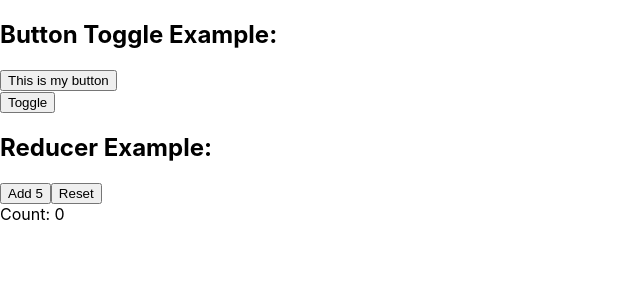
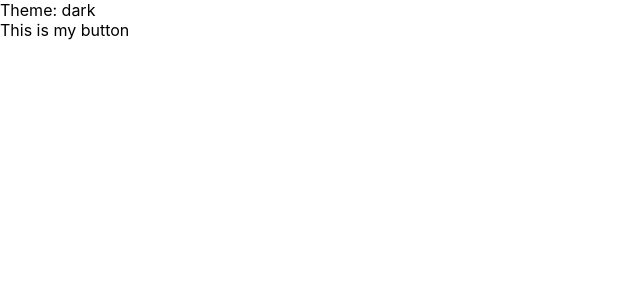
Before and after one commit to thepkpawankumar/learn-react-with-typescript, a React (Create React App) app: page / in a window 1280 px wide. Shown: the top 300 px of the page, without its empty margins (0-640 px from the left). Built offline with nearby package versions, Linux system fonts and the light colour scheme.

Commit message:
useContext with typescript

```diff
--- a/public/index.html
+++ b/public/index.html
@@ -29,6 +29,7 @@
   <body>
     <noscript>You need to enable JavaScript to run this app.</noscript>
     <div id="root"></div>
+    <div id="another-root"></div>
     <!--
       This HTML file is a template.
       If you open it directly in the browser, you will see an empty page.
--- /dev/null
+++ b/src/AnotherApp.tsx
@@ -0,0 +1,16 @@
+
+import { MyButton, ExampleContext } from "./components";
+
+function AnotherApp() {
+
+  return (
+
+    <>
+    <ExampleContext />
+    <MyButton title="This is my button"  />
+
+    </>
+  );
+}
+
+export default AnotherApp;
--- /dev/null
+++ b/src/components/ExampleContext.tsx
@@ -0,0 +1,21 @@
+import React, { createContext, useContext, useState } from 'react'
+
+type Props = {}
+
+type Theme = "dark" | "light" | "system";
+
+const ThemeContext = createContext("system");
+
+const useGetTheme = () => useContext(ThemeContext);
+
+export const ExampleContext = (props: Props) => {
+
+   const [theme, setTheme] = useState<Theme>("dark");
+  return (
+    <ThemeContext.Provider value={theme}>
+
+       <div>Theme: {theme}</div>
+
+    </ThemeContext.Provider>
+  )
+}
--- /dev/null
+++ b/src/components/MyButton.tsx
@@ -0,0 +1,11 @@
+import React from 'react'
+
+type Props = {
+    title: string
+}
+
+export  function MyButton({title}: Props) {
+  return (
+    <div>{title}</div>
+  )
+}
--- a/src/components/index.tsx
+++ b/src/components/index.tsx
@@ -1,2 +1,4 @@
 export {ButtonExample} from './ButtonExample';
 export {ReducerExample} from './ReducerExample';
+export {MyButton} from './MyButton';
+export {ExampleContext} from './ExampleContext';
--- a/src/hooks/index.tsx
+++ b/src/hooks/index.tsx
@@ -1,2 +1 @@
-export {useCounter} from './useCounter';
 export {useFormInput} from './useFormInput';
--- a/src/index.tsx
+++ b/src/index.tsx
@@ -2,16 +2,29 @@ import React from 'react';
 import ReactDOM from 'react-dom/client';
 import './index.css';
 import App from './App';
+import AnptherApp from './AnotherApp';
 import reportWebVitals from './reportWebVitals';
 
 const root = ReactDOM.createRoot(
   document.getElementById('root') as HTMLElement
 );
-root.render(
+
+const anotherRoot = ReactDOM.createRoot(
+  document.getElementById('another-root') as HTMLElement
+);
+
+// root.render(
+//   <React.StrictMode>
+//     <App />
+//   </React.StrictMode>
+// );
+
+anotherRoot.render(
   <React.StrictMode>
-    <App />
+    <AnptherApp />
   </React.StrictMode>
 );
+
 
 // If you want to start measuring performance in your app, pass a function
 // to log results (for example: reportWebVitals(console.log))
```
